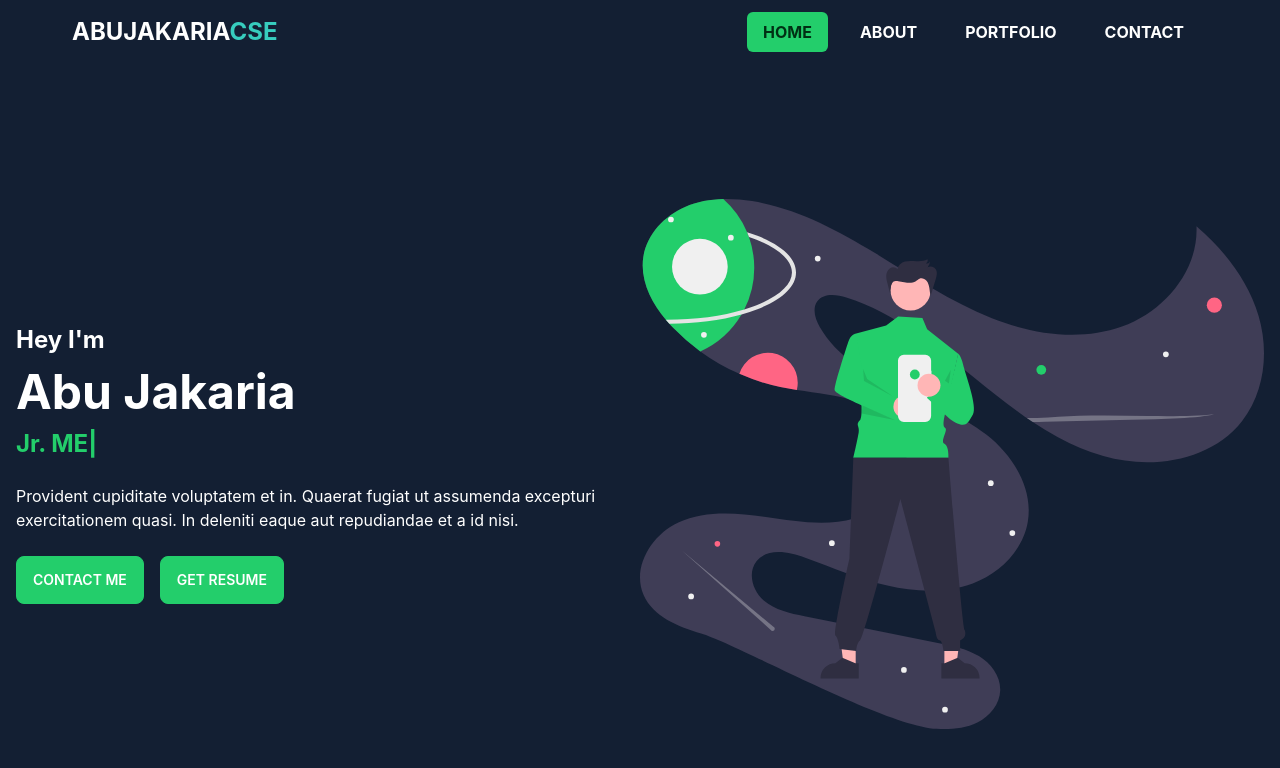
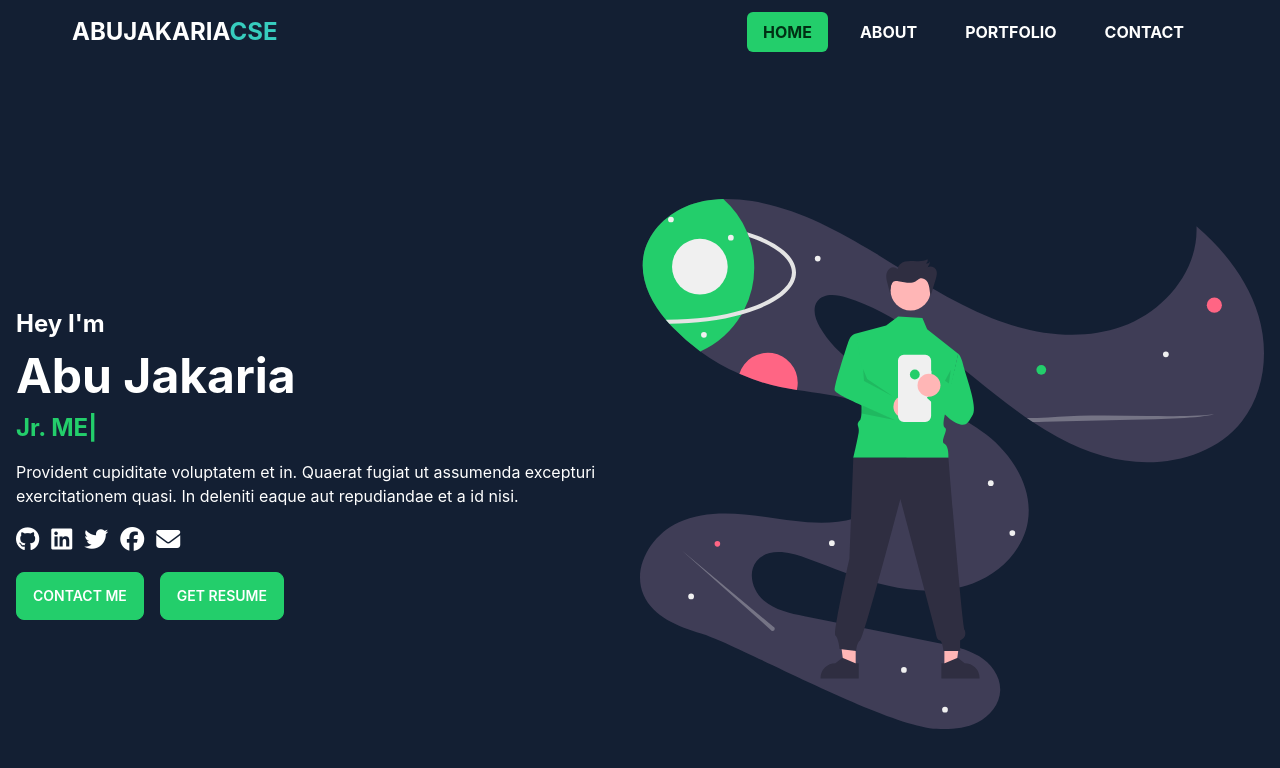
Before and after one commit to abujakariacse/portfolio, a React (Create React App) app: page / in a window 1280 px wide. Shown: the top 768 px of the page. Built offline with nearby package versions, Linux system fonts and the light colour scheme.

Commit message:
social icon added

```diff
--- a/public/index.html
+++ b/public/index.html
@@ -1,20 +1,20 @@
 <!DOCTYPE html>
 <html lang="en">
+
 <head>
   <meta charset="utf-8" />
   <link rel="icon" href="%PUBLIC_URL%/favicon.ico" />
   <meta name="viewport" content="width=device-width, initial-scale=1" />
   <meta name="theme-color" content="#000000" />
-    <meta
-      name="description"
-      content="Web site created using create-react-app"
-    />
+  <meta name="description" content="Web site created using create-react-app" />
   <link rel="apple-touch-icon" href="%PUBLIC_URL%/logo192.png" />
   <!--
       manifest.json provides metadata used when your web app is installed on a
       user's mobile device or desktop. See https://developers.google.com/web/fundamentals/web-app-manifest/
     -->
   <link rel="manifest" href="%PUBLIC_URL%/manifest.json" />
+
+  <script src="https://kit.fontawesome.com/cc9e8f4940.js" crossorigin="anonymous"></script>
   <!--
       Notice the use of %PUBLIC_URL% in the tags above.
       It will be replaced with the URL of the `public` folder during the build.
@@ -26,6 +26,7 @@
     -->
   <title>React App</title>
 </head>
+
 <body>
   <noscript>You need to enable JavaScript to run this app.</noscript>
   <div id="root"></div>
@@ -40,4 +41,5 @@
       To create a production bundle, use `npm run build` or `yarn build`.
     -->
 </body>
+
 </html>
--- a/src/Pages/Home/Banner.js
+++ b/src/Pages/Home/Banner.js
@@ -1,7 +1,6 @@
 import React from 'react';
 import BannerImg from '../../images/banner.svg';
 import Typed from 'react-typed';
-
 
 const Banner = () => {
     return (
@@ -23,7 +22,14 @@ const Banner = () => {
                                 loop
                             />
                         </h2>
-                        <p class="py-6 text-white">Provident cupiditate voluptatem et in. Quaerat fugiat ut assumenda excepturi exercitationem quasi. In deleniti eaque aut repudiandae et a id nisi.</p>
+                        <p class="py-4 text-white">Provident cupiditate voluptatem et in. Quaerat fugiat ut assumenda excepturi exercitationem quasi. In deleniti eaque aut repudiandae et a id nisi.</p>
+                        <div className='mb-4'>
+                            <span className='text-2xl text-white mr-3 hover:text-primary transition ease-in-out duration-300'><a href="https://github.com/abujakariacse" target="_blank" rel="noreferrer"><i class="fa-brands fa-github"></i></a></span>
+                            <span className='text-white text-2xl mr-3'><a href="https://linkedin.com/in/abujakariacse" target="_blank" rel="noreferrer"><i class="fa-brands fa-linkedin"></i></a></span>
+                            <span className='text-white text-2xl mr-3'><a href="https://twitter.com/abujakariacse" target="_blank" rel="noreferrer"><i class="fa-brands fa-twitter"></i></a></span>
+                            <span className='text-white text-2xl mr-3'><a href="https://facebook.com/abujakariacse" target="_blank" rel="noreferrer"><i class="fa-brands fa-facebook"></i></a></span>
+                            <span className='text-white text-2xl mr-3'><a href="https://mail.google.com/mail/u/0/?fs=1&to=abujakariacse@gmail.com&tf=cm" target="_blank" rel="noreferrer"><i class="fa-solid fa-envelope"></i></a></span>
+                        </div>
                         <button class="btn btn-primary text-white hover:bg-info">Contact Me</button>
                         <button class="btn btn-primary text-white ml-4 hover:bg-info transition ease-in-out duration-300">Get Resume</button>
                     </div>
```
Lines whose indentation alone changed are shown as unchanged.
